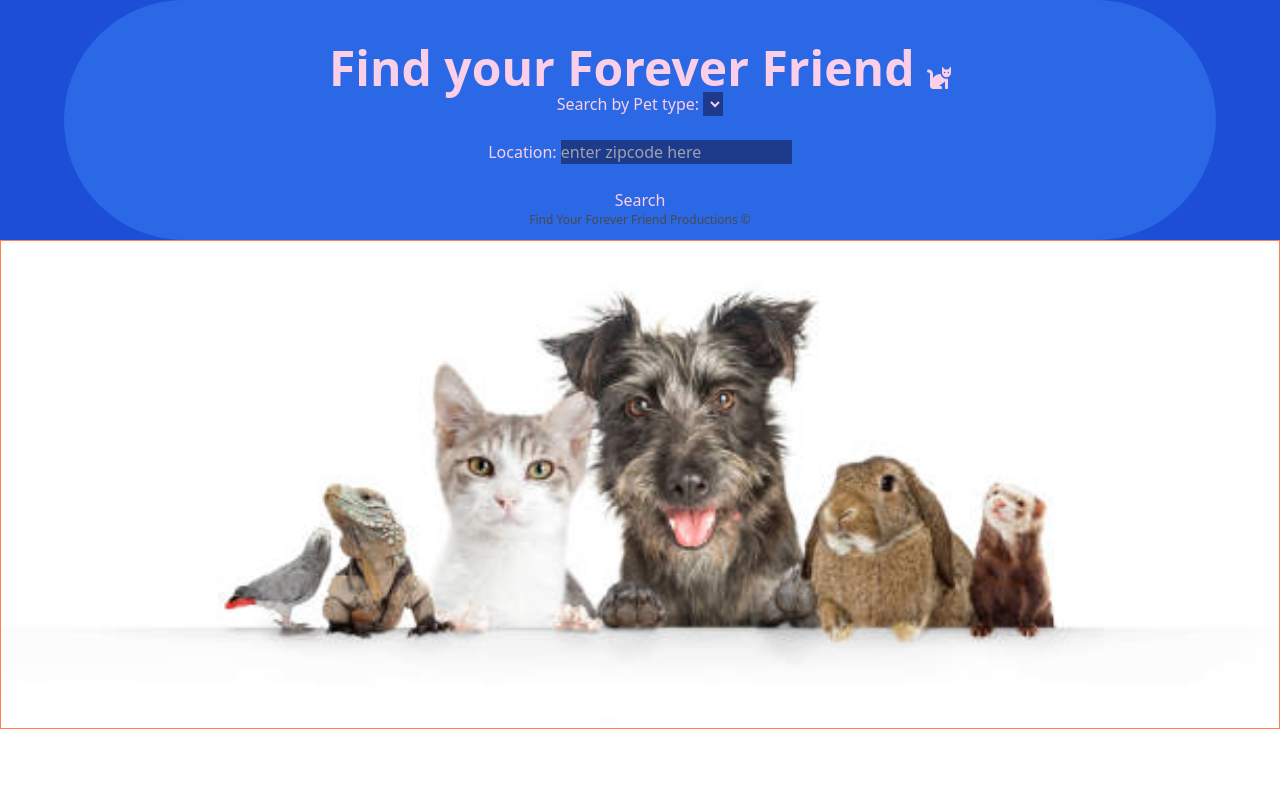
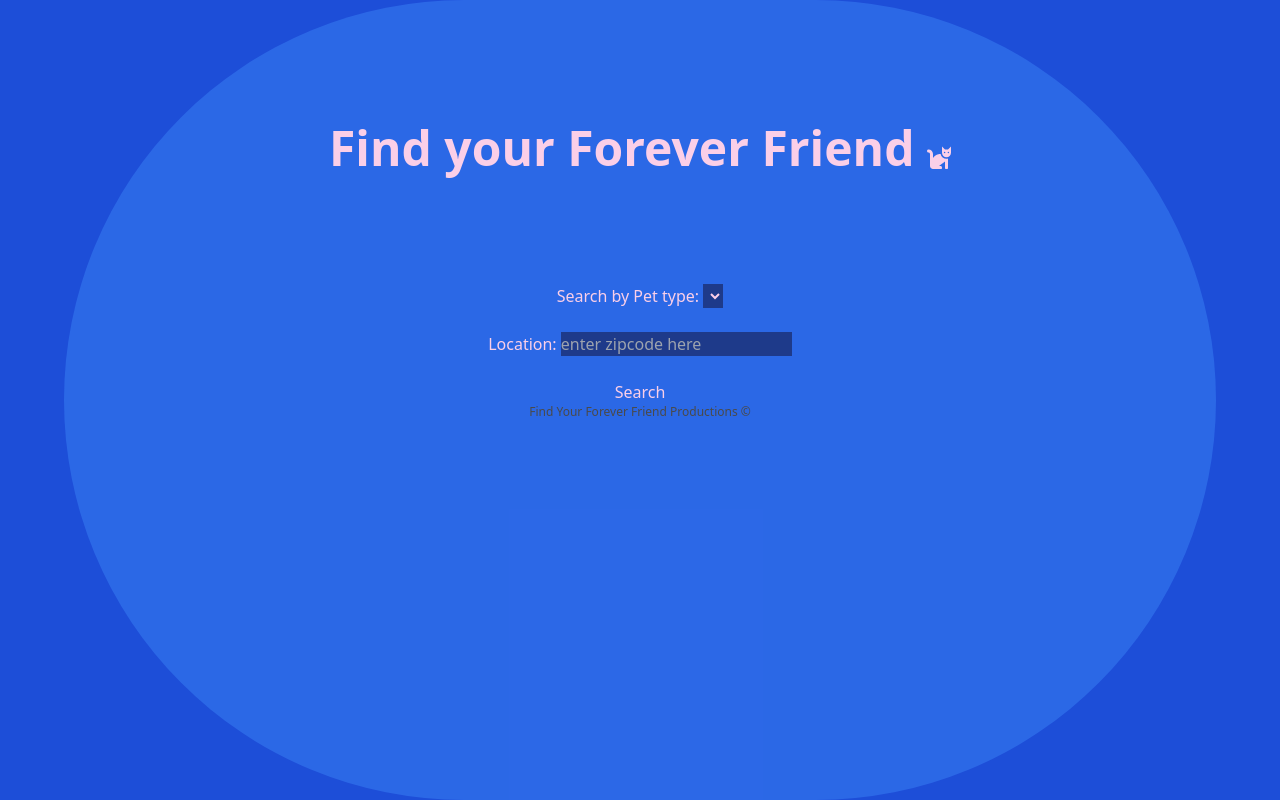
Before and after one commit to MSaideman/find-your-forever-friend, a plain HTML site: page index.html in a window 1280 px wide. Drawn offline with nearby package versions, Linux system fonts and the light colour scheme; no server answers.

Commit message:
updated first page styling

```diff
--- a/index.html
+++ b/index.html
@@ -14,10 +14,10 @@
     <link rel="stylesheet" href="style.css">
 </head>
 
-<body class="bg-blue-700">
-    <section class="container bg-blue-500 .bg-center bg-opacity-50 rounded-full py-3 px-6">
+<body class="bg-blue-700 ">
+    <section class="container bg-blue-500 .bg-center bg-opacity-50 rounded-full py-3 px-6 h-screen ">
 
-        <h1 class="text-5xl text-center mt-8 font-extrabold font-sans text-pink-200">
+        <h1 class="text-5xl text-center mt-8 font-extrabold font-sans text-pink-200 m-28 pt-20">
             <div>Find your Forever Friend
                 <i class='fas fa-cat' style='font-size:24px'></i>
             </div>
@@ -42,10 +42,8 @@
             <br>
             <button id="btnSearch" class="font-sans">Search</button>
         </div>
-        <div class="text-xs text-center">Find Your Forever Friend Productions ©</div>
+        <div class="text-xs text-center ">Find Your Forever Friend Productions ©</div>
     </section>
-    <div> <img class="pic1" src="pets1.jpg">
-    <!-- <img class="pic2" src="pets2.jpg"></div> -->
     <script src="https://use.fontawesome.com/releases/v5.15.3/js/all.js" data-auto-replace-svg="nest"></script>
     <script src="script.js"></script>
 </body>
--- a/style.css
+++ b/style.css
@@ -1,3 +1,7 @@
+body {
+  height: 100vh;
+}
+
 .sidecontainer {
   padding: 10%;
   margin: 10%;
@@ -19,14 +23,13 @@
   box-sizing: content-box;
 }
 /* for pict1  */
-.pic1{
-  border:1px solid coral;
+.pic1 {
+  border: 1px solid coral;
   width: 100%;
-
 }
 .pic2 {
-height: 200px;
-width: 50%;
+  height: 200px;
+  width: 50%;
 }
 
 #petSearch:hover {
```
